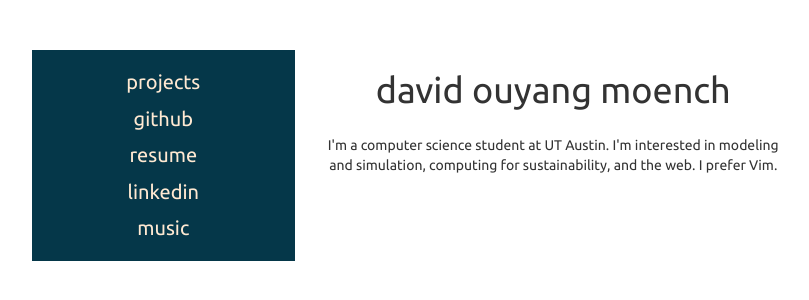
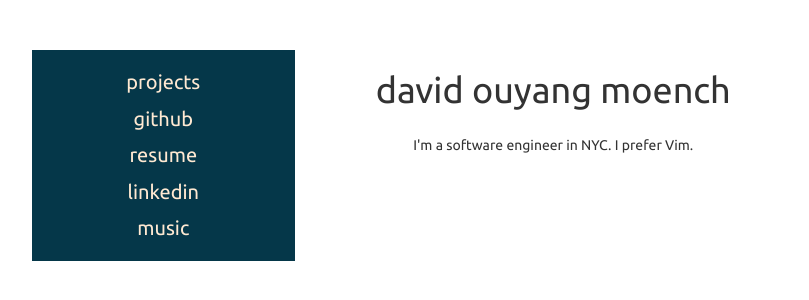
Before and after one commit to domoench/dom, a Flask app: page / in a window 1280 px wide. Shown: the top 300 px of the page, without its empty margins (233-1042 px from the left). Run offline with Flask 2, Linux system fonts and the light colour scheme; some libraries are stand-ins or nearby versions.

Commit message:
change blurb. haven't been a student for some time...

```diff
--- a/dom/templates/index.html
+++ b/dom/templates/index.html
@@ -20,9 +20,7 @@
 
     <div class="col-lg-5 col-md-5 col-sm-5 col-xs-12 text-center">
     <h1>david ouyang moench</h1>
-    <p>I'm a computer science student at UT Austin. I'm interested in modeling
-       and simulation, computing for sustainability, and the web. I prefer
-       Vim.</p>
+    <p>I'm a software engineer in NYC. I prefer Vim.</p>
     </div>
   </div>
 
```
